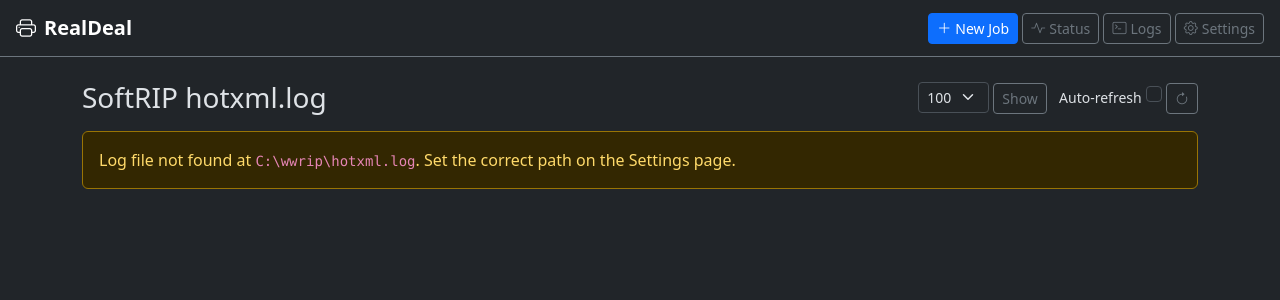
After one commit to jim2nelson-wct/realdeal, a Flask app: page /logs in a window 1280 px wide. The commit adds this page. Shown: the top 300 px of the page. Run offline with Flask 3, Linux system fonts and the light colour scheme.

Commit message:
Milestone 3: delivery confirmation handshake, re-check endpoint, job status badges, hotxml.log viewer with auto-refresh

```diff
--- a/app/models.py
+++ b/app/models.py
@@ -1,6 +1,7 @@
 import uuid
 from datetime import datetime
 
+import config
 from . import db
 
 
@@ -11,6 +12,8 @@
 class Job(db.Model):
     __tablename__ = "jobs"
 
+    # status lifecycle: pending -> confirmed | unknown | failed
+    status = db.Column(db.String(20), nullable=False, default="pending")
     def __init__(self, **kwargs):
         super().__init__(**kwargs)
         if self.id is None:
@@ -41,3 +44,17 @@
 
     unit = db.Column(db.String(1), primary_key=True)
     path = db.Column(db.String(500), nullable=False)
+
+
+class LogSettings(db.Model):
+    __tablename__ = "log_settings"
+
+    id = db.Column(db.Integer, primary_key=True, default=1)
+    hotxml_log_path = db.Column(db.String(500), nullable=False, default="")
+
+    @classmethod
+    def value_or_default(cls):
+        row = cls.query.get(1)
+        if row and row.hotxml_log_path:
+            return row.hotxml_log_path
+        return config.HOTXML_LOG
--- a/app/routes/main.py
+++ b/app/routes/main.py
@@ -1,5 +1,7 @@
 import config as cfg
 import json
+import os
+from collections import deque
 from pathlib import Path
 
 from flask import (
@@ -8,7 +10,7 @@
 from werkzeug.utils import secure_filename
 
 from .. import db
-from ..models import Job, Hotfolder
+from ..models import Job, Hotfolder, LogSettings
 from ..rip.job_builder import WasatchXML
 from ..rip import status as rip_status
 from ..rip.status import analyze_url_or_path
@@ -96,14 +98,25 @@
     xml = WasatchXML(job, artwork_path)
     try:
         xml.write_atomic(folders[unit])
+        # confirmation handshake: did SoftRIP pick the job into its RIP queue?
+        job.status = rip_status.confirm_in_rip_queue(unit, str(artwork_path))
+        db.session.commit()
+        if job.status == "confirmed":
+            flash("Job submitted and confirmed in SoftRIP's RIP queue.", "success")
+        elif job.status == "offline":
+            flash("Job submitted, but SoftRIP is unreachable so delivery is unconfirmed. Use Re-check.", "warning")
+        else:
+            flash("Job submitted, but it hasn't appeared in the RIP queue yet. Use Re-check.", "warning")
     except FileNotFoundError:
+        job.status = "failed"
+        db.session.commit()
         flash("Job saved, but the hot folder path for this unit does not exist yet. "
-              "Set it on the Settings page and use Re-send.", "warning")
+              "Set it on the Settings page and use Re-send.", "danger")
     except Exception:
+        job.status = "failed"
+        db.session.commit()
         current_app.logger.exception("Hot folder submission failed")
-        flash("Job saved, but writing to the hot folder failed. Use Re-send once fixed.", "warning")
-
-    flash("Job submitted to hot folder.", "success")
+        flash("Job saved, but writing to the hot folder failed. Use Re-send once fixed.", "danger")
     return redirect(url_for("main.index"))
 
 
@@ -129,23 +142,80 @@
     return render_template("status.html", system=system, queues=queues)
 
 
+@bp.route("/jobs/<job_id>/check", methods=["POST"])
+def check(job_id):
+    job = Job.query.get_or_404(job_id)
+    artwork_path = cfg.UPLOAD_DIR / job.id / job.source_filename
+    if not artwork_path.exists():
+        flash("Artwork file is missing on disk; cannot verify.", "danger")
+        return redirect(url_for("main.detail", job_id=job.id))
+    result = rip_status.confirm_in_rip_queue(job.unit, str(artwork_path), attempts=4, delay=0.5)
+    if result != "offline":
+        job.status = result
+        db.session.commit()
+    msg = {
+        "confirmed": "Job is confirmed in SoftRIP's RIP queue.",
+        "pending": "Job was not found in the RIP queue yet.",
+        "offline": "SoftRIP is unreachable; status unchanged.",
+    }[result]
+    flash(msg, "success" if result == "confirmed" else "warning")
+    return redirect(url_for("main.detail", job_id=job.id))
+
+
+@bp.route("/logs")
+def logs():
+    log_path = LogSettings.value_or_default()
+    tail = ""
+    exists = bool(log_path) and os.path.exists(log_path)
+    if exists:
+        try:
+            lines = int(request.args.get("lines", 100))
+        except ValueError:
+            lines = 100
+        lines = max(1, min(lines, 2000))
+        with open(log_path, "r", encoding="utf-8", errors="replace") as f:
+            deque_tail = deque(f, maxlen=lines)
+        tail = "".join(deque_tail)
+    return render_template("logs.html", log_path=log_path,
+                           exists=exists, tail=tail,
+                           lines=request.args.get("lines", 100),
+                           refresh=request.args.get("refresh", ""))
+
+
+@bp.route("/api/logs")
+def api_logs():
+    log_path = LogSettings.value_or_default()
+    if not log_path or not os.path.exists(log_path):
+        return {"exists": False, "tail": ""}
+    try:
+        lines = int(request.args.get("lines", 100))
+    except ValueError:
+        lines = 100
+    lines = max(1, min(lines, 2000))
+    with open(log_path, "r", encoding="utf-8", errors="replace") as f:
+        tail = "".join(deque(f, maxlen=lines))
+    return {"exists": True, "tail": tail}
+
+
 @bp.route("/settings", methods=["GET", "POST"])
 def settings():
-    default_paths = dict(cfg.HOTFOLDERS)
     if request.method == "POST":
-        for unit in default_paths:
+        for unit in dict(cfg.HOTFOLDERS):
             path = request.form.get(f"path_{unit}", "").strip()
             if path != "":
                 row = Hotfolder.query.get(unit) or Hotfolder(unit=unit, path=path)
-                if not row.path:
-                    row.path = path
                 row.path = path
                 db.session.add(row)
+        log_path = request.form.get("hotxml_log", "").strip()
+        row = LogSettings.query.get(1) or LogSettings(id=1, hotxml_log_path=log_path)
+        row.hotxml_log_path = log_path
+        db.session.add(row)
         db.session.commit()
-        flash("Hot folder paths saved.", "success")
+        flash("Settings saved.", "success")
         return redirect(url_for("main.settings"))
     current = unit_folders()
-    return render_template("settings.html", folders=current)
+    log_path = LogSettings.value_or_default()
+    return render_template("settings.html", folders=current, log_path=log_path)
 
 
 @bp.route("/jobs/<job_id>/resend", methods=["POST"])
--- a/app/templates/base.html
+++ b/app/templates/base.html
@@ -14,6 +14,7 @@
     <div>
       <a class="btn btn-primary btn-sm" href="{{ url_for('main.new_job') }}"><i class="bi bi-plus-lg me-1"></i>New Job</a>
       <a class="btn btn-outline-secondary btn-sm" href="{{ url_for('main.rip_status_page') }}"><i class="bi bi-activity me-1"></i>Status</a>
+      <a class="btn btn-outline-secondary btn-sm" href="{{ url_for('main.logs') }}"><i class="bi bi-terminal me-1"></i>Logs</a>
       <a class="btn btn-outline-secondary btn-sm" href="{{ url_for('main.settings') }}"><i class="bi bi-gear me-1"></i>Settings</a>
     </div>
   </div>
--- /dev/null
+++ b/app/templates/logs.html
@@ -0,0 +1,31 @@
+{% extends "base.html" %}
+{% block title %}Logs{% endblock %}
+{% block content %}
+<div class="d-flex justify-content-between align-items-center mb-3">
+  <h1 class="h3 mb-0">SoftRIP hotxml.log</h1>
+  <div>
+    <form method="get" class="d-inline">
+      <select class="form-select form-select-sm d-inline w-auto" name="lines">
+        {% for n in (50, 100, 200, 500) %}<option {{ 'selected' if request.args.get('lines', '100') == n|string }}>{{ n }}</option>{% endfor %}
+      </select>
+      <button class="btn btn-sm btn-outline-secondary">Show</button>
+      <label class="form-check-label ms-2 small">Auto-refresh</label>
+      <input type="checkbox" class="form-check-input" id="autorefresh" {{ 'checked' if refresh }}>
+    </form>
+    <button class="btn btn-sm btn-outline-secondary" onclick="window.location='{{ url_for('main.logs', lines=lines) }}'">
+      <i class="bi bi-arrow-clockwise"></i>
+    </button>
+  </div>
+</div>
+{% if exists %}
+  <pre class="border rounded p-3 bg-black text-light" id="logtail"
+      style="max-height: 70vh; overflow-y: auto; font-size: .8rem; white-space: pre-wrap;">{{ tail }}</pre>
+{% else %}
+  <div class="alert alert-warning">Log file not found at <code>{{ log_path }}</code>. Set the correct path on the Settings page.</div>
+{% endif %}
+{% endblock %}
+{% block scripts %}
+{% if refresh %}
+<script>setTimeout(() => location.reload(), 5000);</script>
+{% endif %}
+{% endblock %}
--- a/app/templates/settings.html
+++ b/app/templates/settings.html
@@ -16,6 +16,11 @@
         {% endfor %}
         </tbody>
       </table>
+      <div class="mb-3" style="max-width: 560px">
+        <label class="form-label">SoftRIP hotxml.log path</label>
+        <input type="text" class="form-control" name="hotxml_log" value="{{ log_path }}">
+        <div class="form-text">Log written by SoftRIP in its wwrip home folder — used by the Logs page for debugging.</div>
+      </div>
       <button class="btn btn-primary" type="submit"><i class="bi bi-save me-1"></i>Save</button>
     </form>
   </div>
--- a/config.py
+++ b/config.py
@@ -23,4 +23,6 @@
 
 SQLALCHEMY_DATABASE_URI = f"sqlite:///{INSTANCE_DIR / 'realdeal.db'}"
 
+HOTXML_LOG = os.environ.get("SOFRIP_HOTXML_LOG", r"C:\wwrip\hotxml.log")
+
 SECRET_KEY = os.environ.get("SECRET_KEY", "dev-change-me")
```
Also changed, not shown: app/__init__.py (+9 -0 lines), app/rip/status.py (+17 -0 lines), app/templates/detail.html (+11 -0 lines), app/templates/index.html (+9 -1 lines).
